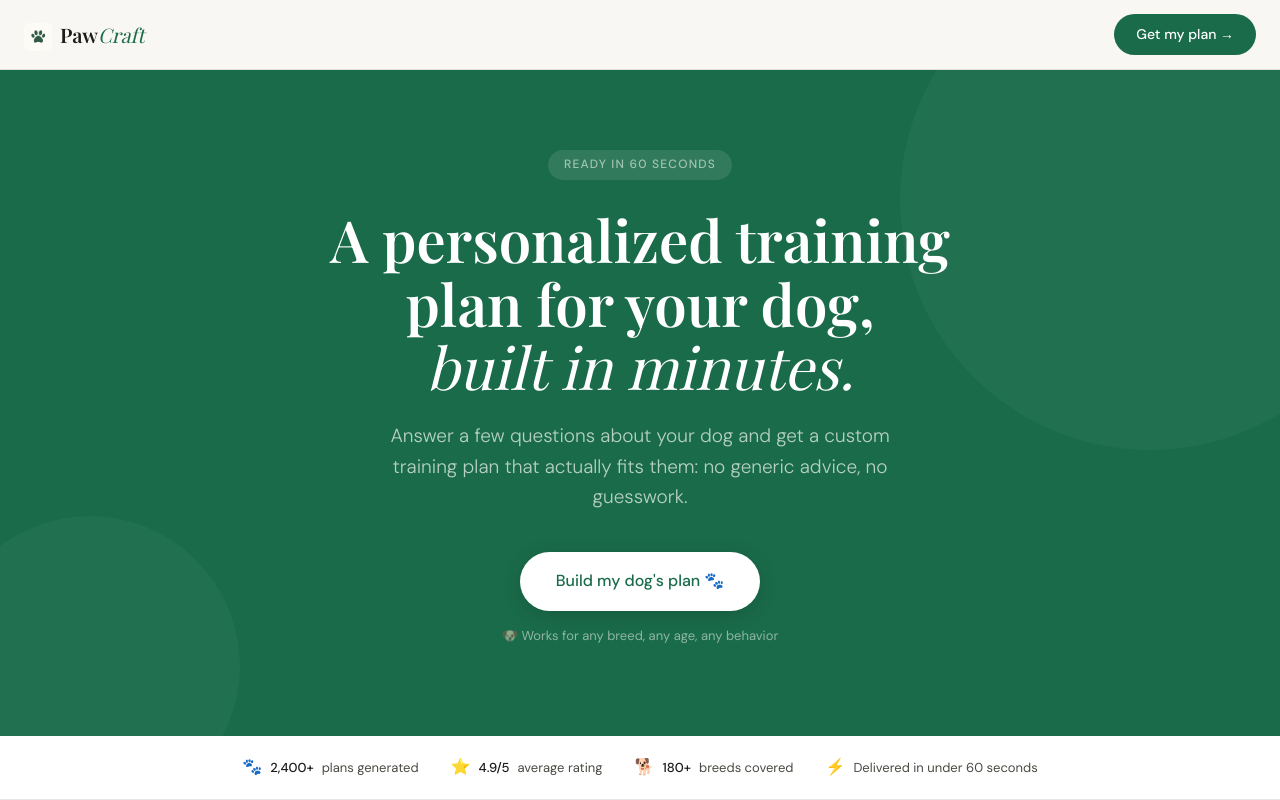
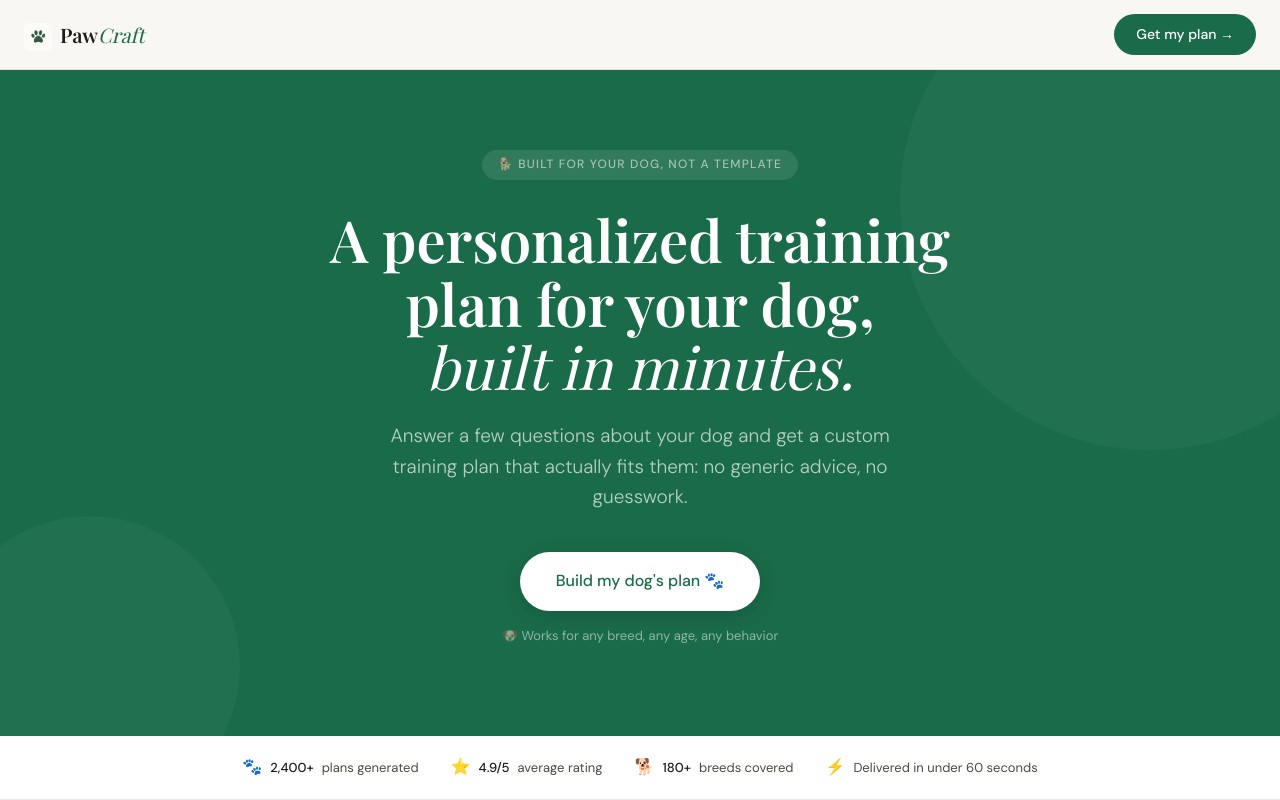
Before and after one commit to julianalert/goodpup, a Next.js app: page / in a window 1280 px wide. Shown: the top 800 px of the page. Built offline with nearby package versions, Linux system fonts and the light colour scheme; no server answers.

Commit message:
v1 finally ready

```diff
--- a/app/page.tsx
+++ b/app/page.tsx
@@ -62,7 +62,7 @@ export default function LandingPage() {
       {/* HERO */}
       <div className={s.hero}>
         <div className={s.container}>
-          <div className={s.heroEyebrow}>Ready in 60 seconds</div>
+          <div className={s.heroEyebrow}>🐕 Built for your dog, not a template</div>
           <h1>A personalized training plan for your dog,<br /><em>built in minutes.</em></h1>
           <p className={s.heroSub}>Answer a few questions about your dog and get a custom training plan that actually fits them: no generic advice, no guesswork.</p>
           <div className={s.heroCtaGroup}>
--- a/app/success/page.tsx
+++ b/app/success/page.tsx
@@ -182,7 +182,7 @@ export default function SuccessPage() {
           <p className={s.genSub}>
             {genState === 'ready'
               ? 'Redirecting you now…'
-              : 'This takes about a minute. Please keep this page open.'}
+              : 'This can take up to 5 minutes. Please keep this page open.'}
           </p>
 
           {/* Step list */}
--- a/lib/stripe.ts
+++ b/lib/stripe.ts
@@ -5,4 +5,4 @@ export const stripe = new Stripe(process.env.STRIPE_SECRET_KEY!, {
   apiVersion: '2026-05-27.dahlia',
 })
 
-export const PRICE_CENTS = 100 // $1.00 (test)
+export const PRICE_CENTS = 1700 // $17.00
```
